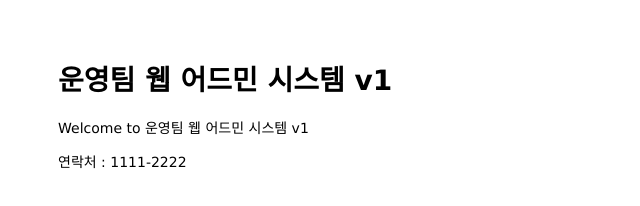
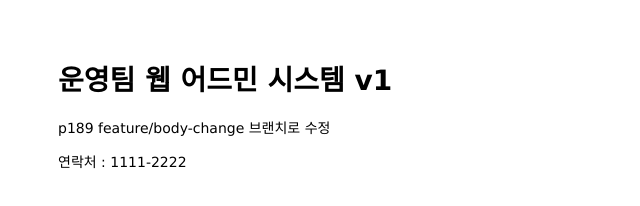
Before and after one commit to 0603minji/chapter2-basic, a website: page public/index.html in a window 1280 px wide. Shown: the full height of the page, 0-640 px from the left. Drawn offline with Linux system fonts and the light colour scheme.

Commit message:
change body by feature/body-change

```diff
--- a/public/index.html
+++ b/public/index.html
@@ -7,7 +7,7 @@
 
 <body>
   <h1>운영팀 웹 어드민 시스템 v1</h1>
-  <p>Welcome to 운영팀 웹 어드민 시스템 v1</p>
+  <p>p189 feature/body-change 브랜치로 수정</p>
 </body>
 <footer>
   <p>연락처 : 1111-2222</p>
```
